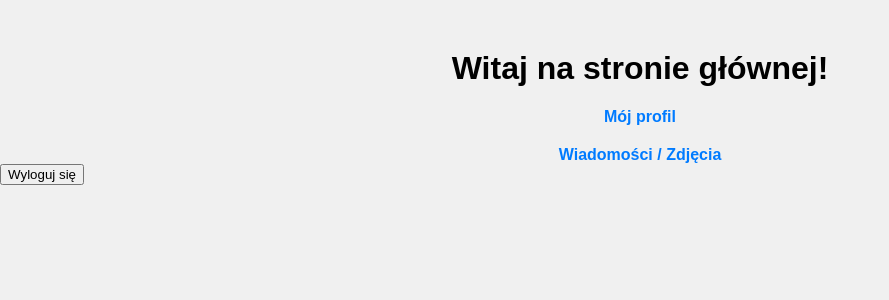
After one commit to MrSebol/Portal, a PHP site: page /indexglowna.html in a window 1280 px wide. The commit adds this page. Shown: the top 300 px of the page, without its empty margins (0-889 px from the left). Run offline with PHP 8.4, Linux system fonts and the light colour scheme.

```diff
--- /dev/null
+++ b/indexglowna.html
@@ -0,0 +1,21 @@
+<!DOCTYPE html>
+<html lang="pl">
+<head>
+    <meta charset="UTF-8">
+    <meta name="viewport" content="width=device-width, initial-scale=1.0">
+    <title>Strona główna</title>
+    <link rel="stylesheet" href="style2.css">
+</head>
+<body>
+    <div class="container">
+        <h1>Witaj na stronie głównej!</h1>
+        <div class="buttons">
+            <a href="profile.php">Mój profil</a>
+            <a href="messages.php">Wiadomości / Zdjęcia</a>
+            <form action="logout.php" method="post">
+                <button type="submit">Wyloguj się</button>
+            </form>
+        </div>
+    </div>
+</body>
+</html>
--- /dev/null
+++ b/style2.css
@@ -0,0 +1,24 @@
+body {
+    font-family: Arial, sans-serif;
+    background-color: #f0f0f0;
+    margin: 0;
+    padding: 0;
+}
+
+h1 {
+    text-align: center;
+    margin-top: 50px;
+}
+
+a {
+    display: block;
+    text-align: center;
+    margin-top: 20px;
+    text-decoration: none;
+    color: #007bff;
+    font-weight: bold;
+}
+
+a:hover {
+    text-decoration: underline;
+}
```
Also changed, not shown: indexlog.html (+18 -5 lines), login.php (+6 -2 lines), logout.php (added, +7 -0 lines), messages.php (added, +15 -0 lines), profile.php (added, +51 -0 lines).
